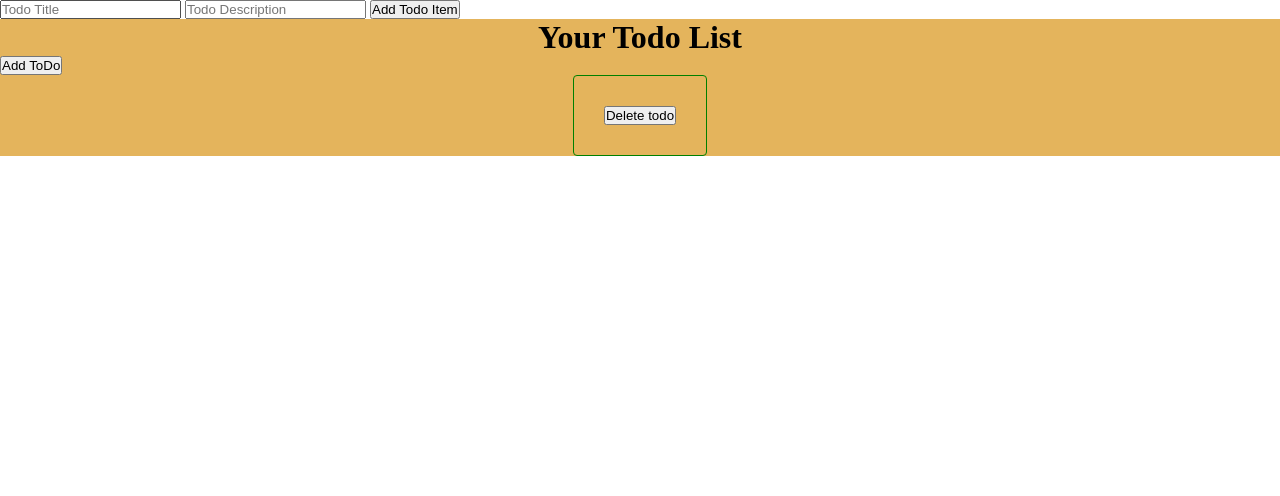
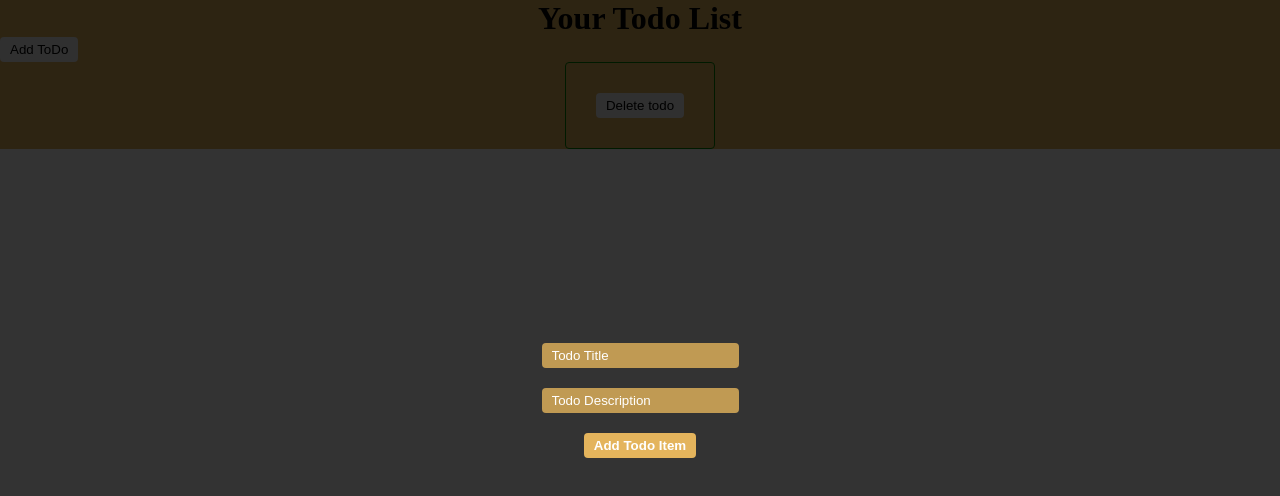
Before and after one commit to ArmenY/svelteTodo, a Svelte app: page / in a window 1280 px wide. Shown: the top 496 px of the page. Built offline with nearby package versions, Linux system fonts and the light colour scheme.

Commit message:
added styles to form

```diff
--- a/public/global.css
+++ b/public/global.css
@@ -7,3 +7,10 @@ body {
 	width: 100%;
 	height: 100%;
 }
+
+button {
+	border-radius: 4px;
+	padding: 5px 10px;
+	outline: none;
+	border: none;
+}
--- a/src/Modal.svelte
+++ b/src/Modal.svelte
@@ -1,6 +1,8 @@
 <script>
     import {createEventDispatcher} from "svelte";
+
     const dispatch = createEventDispatcher()
+    let isVisible = true
 
     export let title;
     export let description;
@@ -10,18 +12,59 @@
         const formValues = {
             totTitle: title,
             todoDescription: description,
-            id:Math.random()
+            id: Math.random()
         }
         dispatch('addTodo', formValues)
     }
 </script>
 
-<form>
-    <input type="text" placeholder="Todo Title" bind:value={title}>
-    <input type="text" placeholder="Todo Description" bind:value={description}>
-    <button on:click|preventDefault on:click={formSubmit}>Add Todo Item</button>
-</form>
+<div class="todoForm--backDrop" class:todoForm__active={isVisible}>
+    <form class="todoForm">
+        <input class="todoForm__titleInput" type="text" placeholder="Todo Title" bind:value={title}>
+        <input class="todoForm__descriptionInput" type="text" placeholder="Todo Description" bind:value={description}>
+        <button class="todoForm__submitBtn" on:click|preventDefault on:click={formSubmit}>Add Todo Item</button>
+    </form>
+</div>
 
 <style>
+    .todoForm {
+        display: flex;
+        flex-direction: column;
+        align-items: center;
+        justify-content: center;
+        width: 100%;
+        height: 100%;
+        max-width: 350px;
+        margin: 0 auto;
+    }
 
+    .todoForm__titleInput,
+    .todoForm__descriptionInput {
+        margin-bottom: 20px;
+        padding: 5px 10px;
+        border-radius: 4px;
+        background: #e4b45ccc;
+        outline: none;
+        border: none;
+        font-family: sans-serif;
+    }
+
+    .todoForm__titleInput::placeholder,
+    .todoForm__descriptionInput::placeholder {
+        color: #fff;
+    }
+
+    .todoForm__submitBtn {
+        background: #e4b45c;
+        font-family: sans-serif;
+        font-weight: 700;
+        color: #fff;
+    }
+
+    .todoForm--backDrop {
+        position: fixed;
+        width: 100%;
+        height: 100%;
+        background: #000000cc;
+    }
 </style>
```
Also changed, not shown: public/build/bundle.css, public/build/bundle.js, 2 other files (tests, documents, lock files or other folders).
